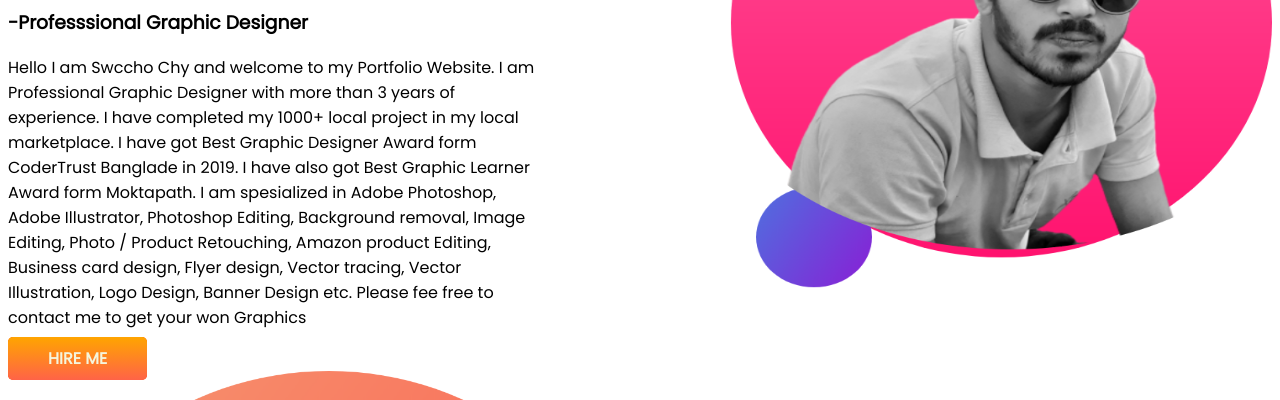
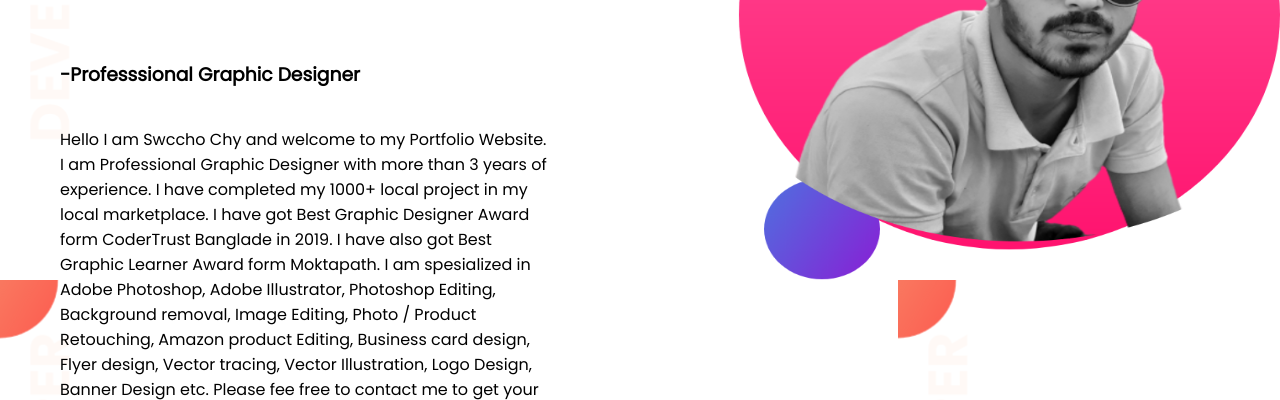
Before and after one commit to Aminulikchy/my-portfolio, a plain HTML site: page index.html in a window 1280 px wide. Shown: the part 220-620 px from the top of the page. Drawn offline with Linux system fonts and the light colour scheme.

Commit message:
final update

```diff
--- a/index.html
+++ b/index.html
@@ -17,12 +17,13 @@
 </head>
 
 <body>
-    <section>
+    <section class="top-banner">
         <div class="halh-width">
             <h1>Welcome To</h1>
             <h1><span class="orange">Swccho Chy</span> Portfolio!</h1>
-            <h3>-Professsional Graphic Designer</h3>
-            <p>Hello I am Swccho Chy and welcome to my Portfolio Website. I am Professional Graphic Designer with more
+            <h3 class="first">-Professsional Graphic Designer</h3>
+            <p class="first">Hello I am Swccho Chy and welcome to my Portfolio Website. I am Professional Graphic
+                Designer with more
                 than
                 3 years of experience. I have completed my 1000+ local project in my local marketplace. I have got Best
                 Graphic Designer Award form CoderTrust Banglade in 2019. I have also got Best Graphic Learner Award form
@@ -38,6 +39,7 @@
             <img src="images/swccho port.png" alt="">
         </div>
     </section>
+
     <section>
 
         <div class="picphoto"><img src="images/picphoto.png" alt=""></div>
--- a/style.css
+++ b/style.css
@@ -1,8 +1,10 @@
 body {
     font-family: 'Poppins', sans-serif;
+    margin: 0px;
 }
 h1 {
     font-size: 40px;
+    padding-left: 50px; padding-bottom: 20px;
 }
 .orange {
     color: orange;
@@ -20,9 +22,10 @@ section{
     background-image: linear-gradient( orange, tomato );
     font-weight: 700;
     border: orangered;
+    margin: 50px;
     border-radius: 5px;
     text-decoration: none;
-    padding: 10px 40px ;
+    padding: 10px 30px
 }
 .web{
     color: gold;
@@ -45,6 +48,9 @@ section{
     #cd{  background-color: black;
 
    }
+   .first{
+       padding-left: 60px; padding-top: 20px;
+   }
    #abc{
        background-color: darkorange;
    }
@@ -58,4 +64,8 @@ section{
        color: magenta;
    } .final{
        padding-left: 35%;
+   } .top-banner{
+       background-image: url(images/top-banner.png);
+   } .picphoto{
+       padding-top: 50px;
    }
```
